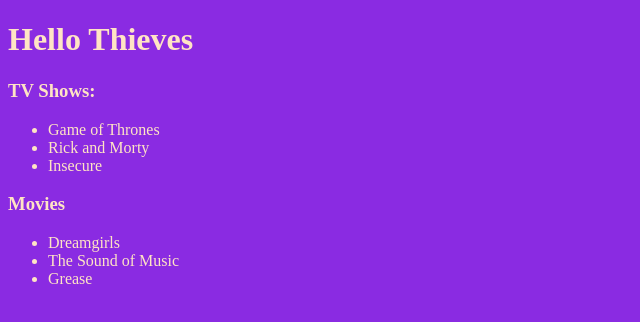
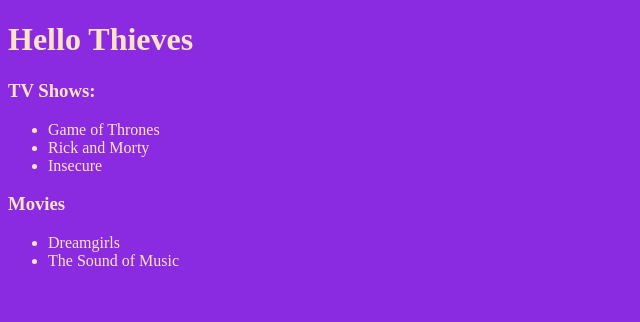
Before and after one commit to Adrienner1988/thieves_133_week1_day1, a plain HTML site: page index.html in a window 1280 px wide. Shown: the full height of the page, 0-640 px from the left. Drawn offline with Linux system fonts and the light colour scheme.

```diff
--- a/index.html
+++ b/index.html
@@ -18,7 +18,7 @@
     <ul>
         <li>Dreamgirls</li>
         <li>The Sound of Music</li>
-        <li>Grease</li>
+
     </ul>
 </body>
 </html>
```
